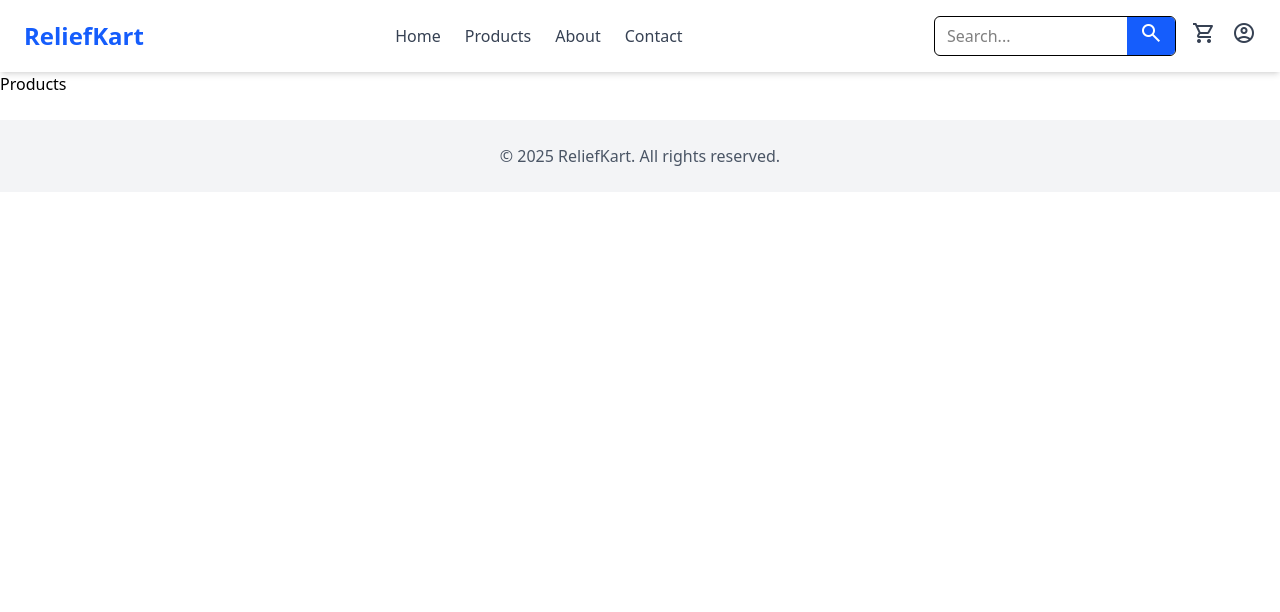
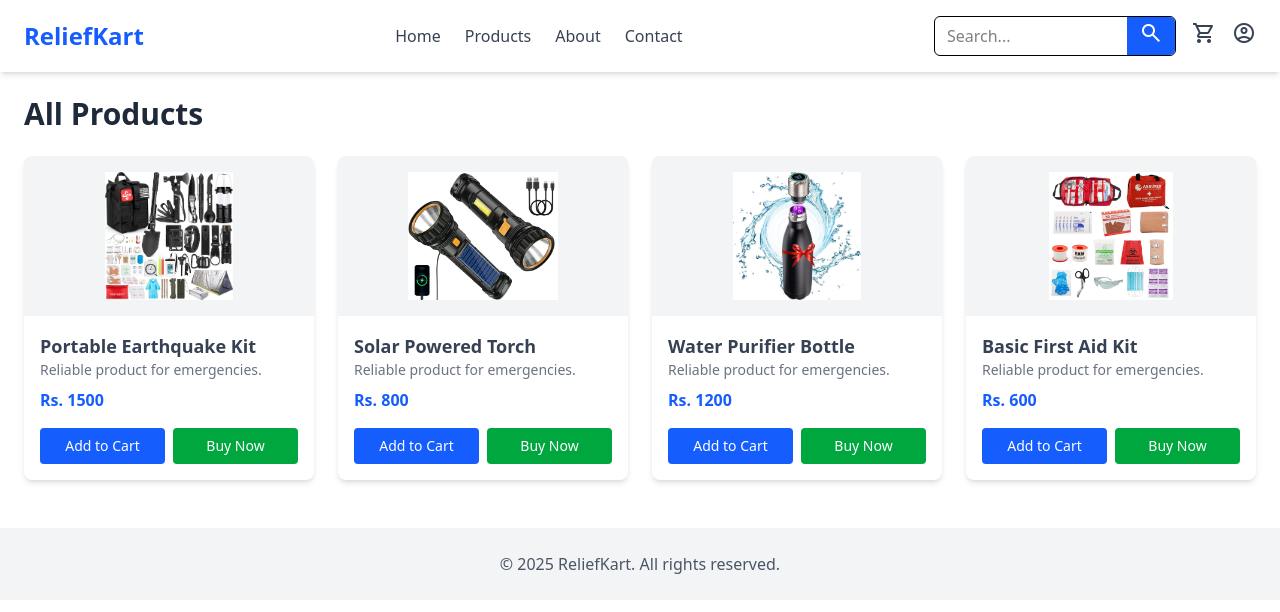
Before and after one commit to RabinPyakurel/ReliefKart, a React (Vite) app: page /products in a window 1280 px wide. Shown: the top 612 px of the page. Built offline with nearby package versions, Linux system fonts and the light colour scheme.

Commit message:
added productlist

```diff
--- a/src/pages/Home.jsx
+++ b/src/pages/Home.jsx
@@ -8,25 +8,25 @@ const sampleProducts = [
     id: 1,
     name: "Portable Earthquake Kit",
     price: "1500",
-    image: frist_aid,
+    image: earthquake_kit,
   },
   {
     id: 2,
     name: "Solar Powered Torch",
     price: "800",
-    image: earthquake_kit,
+    image: solar_torch,
   },
   {
     id: 3,
     name: "Water Purifier Bottle",
     price: "1200",
-    image: solar_torch,
+    image: water_purifier,
   },
   {
     id: 4,
     name: "Basic First Aid Kit",
     price: "600",
-    image: water_purifier,
+    image: frist_aid,
   },
 ];
 
--- a/src/pages/Products.jsx
+++ b/src/pages/Products.jsx
@@ -1,9 +1,49 @@
-import React from 'react'
+// src/pages/Products.jsx
+import React from "react";
+import { ProductCard } from "../components";
+import frist_aid from "../assets/first-aid-kit.jpg";
+import earthquake_kit from "../assets/portable-earthquake-kit.jpg";
+import solar_torch from "../assets/solar-torch.jpg";
+import water_purifier from "../assets/water-purifier.jpg";
+
+const sampleProducts = [
+  {
+    id: 1,
+    name: "Portable Earthquake Kit",
+    price: "1500",
+    image: earthquake_kit,
+  },
+  {
+    id: 2,
+    name: "Solar Powered Torch",
+    price: "800",
+    image: solar_torch,
+  },
+  {
+    id: 3,
+    name: "Water Purifier Bottle",
+    price: "1200",
+    image: water_purifier,
+  },
+  {
+    id: 4,
+    name: "Basic First Aid Kit",
+    price: "600",
+    image: frist_aid,
+  },
+];
 
 const Products = () => {
   return (
-    <div>Products</div>
-  )
-}
+    <div className="p-6">
+      <h1 className="text-3xl font-bold text-gray-800 mb-6">All Products</h1>
+      <div className="grid grid-cols-2 md:grid-cols-4 gap-6">
+        {sampleProducts.map((product, index) => (
+          <ProductCard key={index} product={product} />
+        ))}
+      </div>
+    </div>
+  );
+};
 
-export default Products
+export default Products;
```
